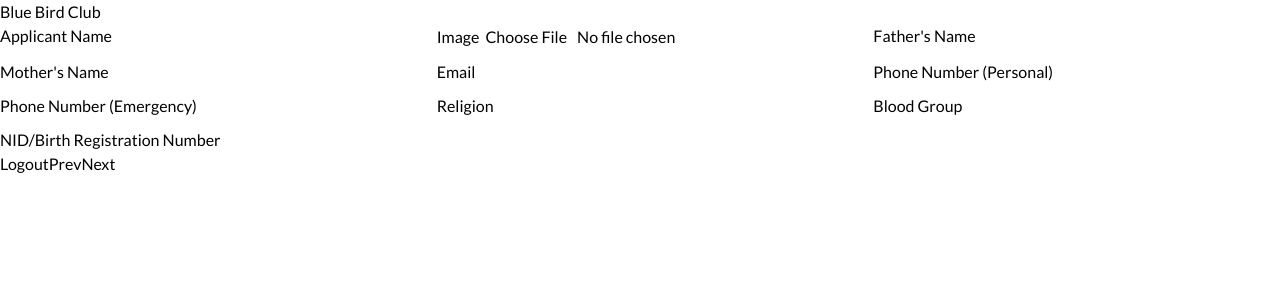
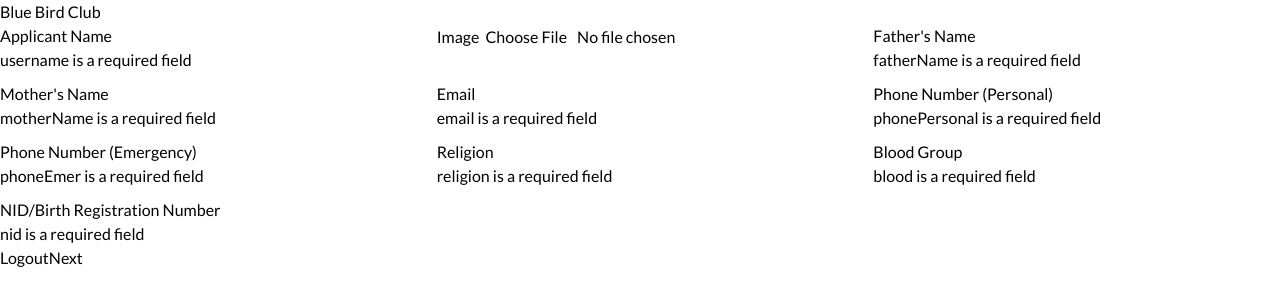
Before and after one commit to Nazmulislam007/resume-builder, a React (Vite) app: page /form in a window 1280 px wide. Both pictures are taken after a click on the button "Next". Shown: the top 306 px of the page. Built offline with nearby package versions, Linux system fonts and the light colour scheme.

Commit message:
Implement input validation

```diff
--- a/src/components/InputField.tsx
+++ b/src/components/InputField.tsx
@@ -24,7 +24,7 @@ const InputField = ({
         {...rest}
       />
       {error_message && (
-        <p className="text-red-500 text-xs italic">{error_message}</p>
+        <p className="text-red-500 text-xs pt-[2px]">{error_message}</p>
       )}
     </div>
   );
--- /dev/null
+++ b/src/lib/hooks/useFormattingError.tsx
@@ -0,0 +1,14 @@
+export default function useFormattingError() {
+  function formatingError(errors: string[]) {
+    const formatingErrors: { [key: string]: string } = {};
+
+    errors.forEach((error) => {
+      const name = error.split(" ")[0];
+      formatingErrors[name] = error;
+    });
+
+    return formatingErrors;
+  }
+
+  return { formatingError };
+}
--- a/src/pages/BioData/BioData.tsx
+++ b/src/pages/BioData/BioData.tsx
@@ -1,49 +1,15 @@
-import { SyntheticEvent, useState } from "react";
-import { Link } from "react-router-dom";
+import { useCatagroy } from "@/context/CatagoryContext";
+import { SyntheticEvent } from "react";
 
-import { Button } from "@/components";
-import { useCatagroy } from "@/context/CatagoryContext";
-import { ActionTypeName } from "@/context/actionType";
-import { number, object, string } from "yup";
 import Educational from "./Educational";
 import Identity from "./Identity";
 import Question from "./Question";
 import SubmitData from "./SubmitData";
 
-type ErrorType = { [key: string]: string };
+export default function BioData() {
+  const steps = [<Identity />, <Educational />, <Question />, <SubmitData />];
 
-let userSchema = object({
-  username: string().required(),
-  image: string(),
-  fatherName: string().required(),
-  motherName: string().required(),
-  phonePersonal: number().required(),
-  phoneEmer: number().required(),
-  blood: string().required(),
-  email: string().email(),
-  nid: number().required(),
-  religion: string().required(),
-});
-
-export default function BioData() {
-  const [errors, setErrors] = useState<ErrorType>({});
-  const steps = [<Identity />, <Educational />, <Question />, <SubmitData />];
-  const { state, dispatch, inputFieldState } = useCatagroy();
-  const isFirst = state.step === 0;
-  const isLast = state.step === steps.length - 1;
-
-  function validation() {
-    userSchema
-      .validate(inputFieldState.bioData.identity, { abortEarly: false })
-      .then(() => {})
-      .catch((err) => {
-        const newErrors: ErrorType = {};
-        err.inner.forEach((error: any) => {
-          newErrors[error.path] = error.message;
-        });
-        setErrors(newErrors);
-      });
-  }
+  const { state } = useCatagroy();
 
   const handleSubmit = (e: SyntheticEvent) => {
     e.preventDefault();
@@ -52,37 +18,6 @@ export default function BioData() {
   return (
     <div className="py-10">
       <form onSubmit={handleSubmit}>{steps[state.step]}</form>
-      <div className="flex justify-center gap-3 mx-auto mt-3">
-        {isFirst && (
-          <Link to="/">
-            <Button title="Logout" type="button" />
-          </Link>
-        )}
-        <Button
-          title="Prev"
-          type="submit"
-          onClick={(e: SyntheticEvent) => {
-            e.preventDefault();
-            dispatch({
-              type: ActionTypeName.PREV_BTN,
-            });
-          }}
-        />
-        <Button
-          title={isLast ? "Generate" : "Next"}
-          type="submit"
-          onClick={(e: SyntheticEvent) => {
-            e.preventDefault();
-            validation();
-            console.log(errors);
-            if (errors) return;
-            if (isLast) return dispatch({ type: ActionTypeName.TOGGLE });
-            dispatch({
-              type: ActionTypeName.NEXT_BTN,
-            });
-          }}
-        />
-      </div>
     </div>
   );
 }
--- a/src/pages/BioData/Educational.tsx
+++ b/src/pages/BioData/Educational.tsx
@@ -1,12 +1,12 @@
-import { InputField } from "@/components";
+import { Button, InputField } from "@/components";
 import { useCatagroy } from "@/context/CatagoryContext";
 import { ActionTypeName, DynamicBioData } from "@/context/actionType";
-import { ChangeEvent, useEffect } from "react";
+import { ChangeEvent, SyntheticEvent, useEffect } from "react";
 
 const type = "educational";
 
 const Educational = () => {
-  const { dispatchFieldValue, inputFieldState } = useCatagroy();
+  const { dispatchFieldValue, inputFieldState, dispatch } = useCatagroy();
   const { bioData } = inputFieldState || {};
   const { educational } = bioData || {};
   const { education1, education2 } = educational || {};
@@ -204,6 +204,25 @@ const Educational = () => {
           />
         </div>
       </div>
+      <div className="flex justify-center gap-3 mx-auto mt-3">
+        <Button
+          title="Prev"
+          type="submit"
+          onClick={(e: SyntheticEvent) => {
+            e.preventDefault();
+            dispatch({
+              type: ActionTypeName.PREV_BTN,
+            });
+          }}
+        />
+        <Button
+          title={"Next"}
+          type="button"
+          onClick={(e: SyntheticEvent) => {
+            e.preventDefault();
+          }}
+        />
+      </div>
     </>
   );
 };
--- a/src/pages/BioData/Identity.tsx
+++ b/src/pages/BioData/Identity.tsx
@@ -1,14 +1,47 @@
-import { InputField } from "@/components";
+import { Button, InputField } from "@/components";
 import { useCatagroy } from "@/context/CatagoryContext";
 import { ActionTypeName, DynamicBioData } from "@/context/actionType";
-import { ChangeEvent, useEffect } from "react";
+import useFormattingError from "@/lib/hooks/useFormattingError";
+import { ChangeEvent, SyntheticEvent, useEffect, useState } from "react";
+import { Link } from "react-router-dom";
+import { object, string } from "yup";
 
 const type = "identity";
 
+let userSchema = object({
+  username: string().required(),
+  image: string(),
+  fatherName: string().required(),
+  motherName: string().required(),
+  phonePersonal: string().required(),
+  phoneEmer: string().required(),
+  blood: string().required(),
+  email: string().email("email must be valid").required(),
+  nid: string().required(),
+  religion: string().required(),
+});
+
 const Identity = () => {
-  const { inputFieldState, dispatchFieldValue } = useCatagroy();
+  const { formatingError } = useFormattingError();
+  const [errors, setErrors] = useState<string[]>([]);
+  const { inputFieldState, dispatchFieldValue, dispatch } = useCatagroy();
   const { bioData } = inputFieldState || {};
   const { identity } = bioData || {};
+
+  function validation() {
+    userSchema
+      .validate(identity, { abortEarly: false })
+      .then((data) => {
+        dispatch({
+          type: ActionTypeName.NEXT_BTN,
+        });
+      })
+      .catch((err) => {
+        setErrors(err.errors);
+      });
+  }
+
+  const formatingErrors = formatingError(errors);
 
   const handleChange = (e: ChangeEvent<HTMLInputElement>) => {
     const { name, value } = e.target;
@@ -67,7 +100,7 @@ const Identity = () => {
           name="username"
           value={identity?.username || ""}
           type="text"
-          error_message=""
+          error_message={formatingErrors?.username}
         />
         <InputField
           className="custom-file-input block w-full text-sm text-gray-900 border border-purple-500 cursor-pointer focus:outline-purple-500"
@@ -75,7 +108,7 @@ const Identity = () => {
           type="file"
           name="image"
           accept="image/*"
-          error_message=""
+          error_message={formatingErrors?.image}
           title="Image"
         />
         <InputField
@@ -84,7 +117,7 @@ const Identity = () => {
           onChange={handleChange}
           name="fatherName"
           value={identity?.fatherName || ""}
-          error_message=""
+          error_message={formatingErrors?.fatherName}
         />
         <InputField
           title="Mother's Name"
@@ -92,7 +125,7 @@ const Identity = () => {
           onChange={handleChange}
           name="motherName"
           value={identity?.motherName || ""}
-          error_message=""
+          error_message={formatingErrors?.motherName}
         />
         <InputField
           title="Email"
@@ -100,7 +133,7 @@ const Identity = () => {
           onChange={handleChange}
           name="email"
           value={identity?.email || ""}
-          error_message=""
+          error_message={formatingErrors?.email}
         />
 
         <InputField
@@ -109,7 +142,7 @@ const Identity = () => {
           onChange={handleChange}
           name="phonePersonal"
           value={identity?.phonePersonal || ""}
-          error_message=""
+          error_message={formatingErrors?.phonePersonal}
         />
 
         <InputField
@@ -118,7 +151,7 @@ const Identity = () => {
           onChange={handleChange}
           name="phoneEmer"
           value={identity?.phoneEmer || ""}
-          error_message=""
+          error_message={formatingErrors?.phoneEmer}
         />
         <InputField
           title="Religion"
@@ -126,7 +159,7 @@ const Identity = () => {
           onChange={handleChange}
           name="religion"
           value={identity?.religion || ""}
-          error_message=""
+          error_message={formatingErrors?.religion}
         />
         <InputField
           title="Blood Group"
@@ -134,7 +167,7 @@ const Identity = () => {
           onChange={handleChange}
           name="blood"
           value={identity?.blood || ""}
-          error_message=""
+          error_message={formatingErrors?.blood}
         />
         <InputField
           title="NID/Birth Registration Number"
@@ -142,7 +175,21 @@ const Identity = () => {
           onChange={handleChange}
           name="nid"
           value={identity?.nid || ""}
-          error_message=""
+          error_message={formatingErrors?.nid}
+        />
+      </div>
+
+      <div className="flex justify-center gap-3 mx-auto mt-3">
+        <Link to="/">
+          <Button title="Logout" type="button" />
+        </Link>
+        <Button
+          title="Next"
+          type="button"
+          onClick={(e: SyntheticEvent) => {
+            e.preventDefault();
+            validation();
+          }}
         />
       </div>
     </>
```
